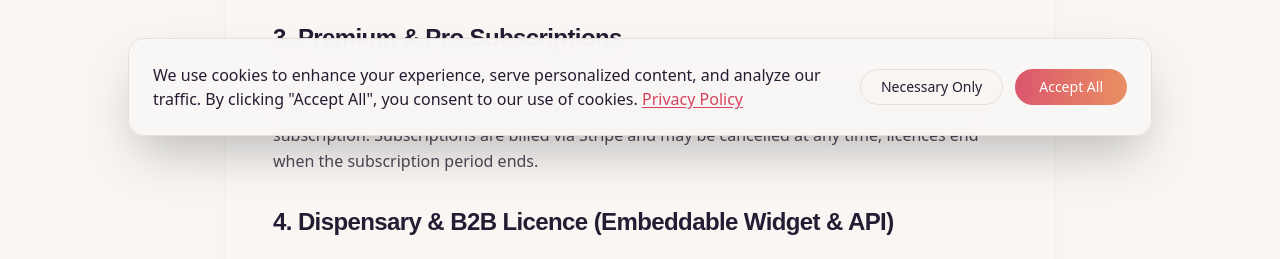
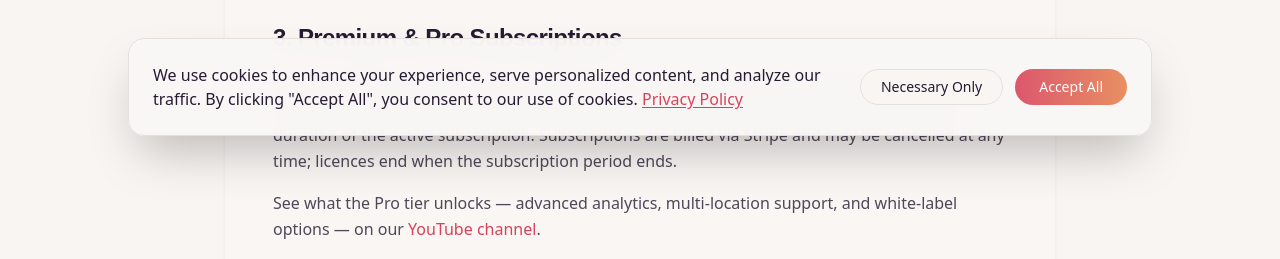
Before and after one commit to prim007/cuddles-smart-budtender-ai, a React (Vite) app: page /licensing in a window 1280 px wide. Shown: the part 648-907 px from the top of the page. Built offline with nearby package versions, Linux system fonts and the light colour scheme; no server answers; what @lovable.dev/cloud-auth-js would draw is missing.

Commit message:
Changes
Co-authored-by: prim007 <22190587+prim007@users.noreply.github.com>

```diff
--- a/src/pages/Licensing.tsx
+++ b/src/pages/Licensing.tsx
@@ -56,7 +56,18 @@ const Licensing = () => {
               <section className="mb-8">
                 <h2 className="text-2xl font-bubble font-bold text-foreground mb-4">3. Premium &amp; Pro Subscriptions</h2>
                 <p className="text-foreground/80 leading-relaxed mb-4">
-                  Premium (R99/month ZAR) and Pro ($1,500/month USD) subscriptions grant a personal or single-business licence to the additional features described at checkout, for the duration of the active subscription. Subscriptions are billed via Stripe and may be cancelled at any time; licences end when the subscription period ends.
+                  Premium (R99/month ZAR) and Pro (R27,750/month ZAR, ~$1,500 USD) subscriptions grant a personal or single-business licence to the additional features described at checkout, for the duration of the active subscription. Subscriptions are billed via Stripe and may be cancelled at any time; licences end when the subscription period ends.
+                </p>
+                <p className="text-foreground/80 leading-relaxed mb-4">
+                  See what the Pro tier unlocks — advanced analytics, multi-location support, and white-label options — on our{" "}
+                  <a
+                    href="https://www.youtube.com/@CuddlesAI-Budtender"
+                    target="_blank"
+                    rel="noopener noreferrer"
+                    className="text-primary hover:underline"
+                  >
+                    YouTube channel
+                  </a>.
                 </p>
               </section>
 
```
